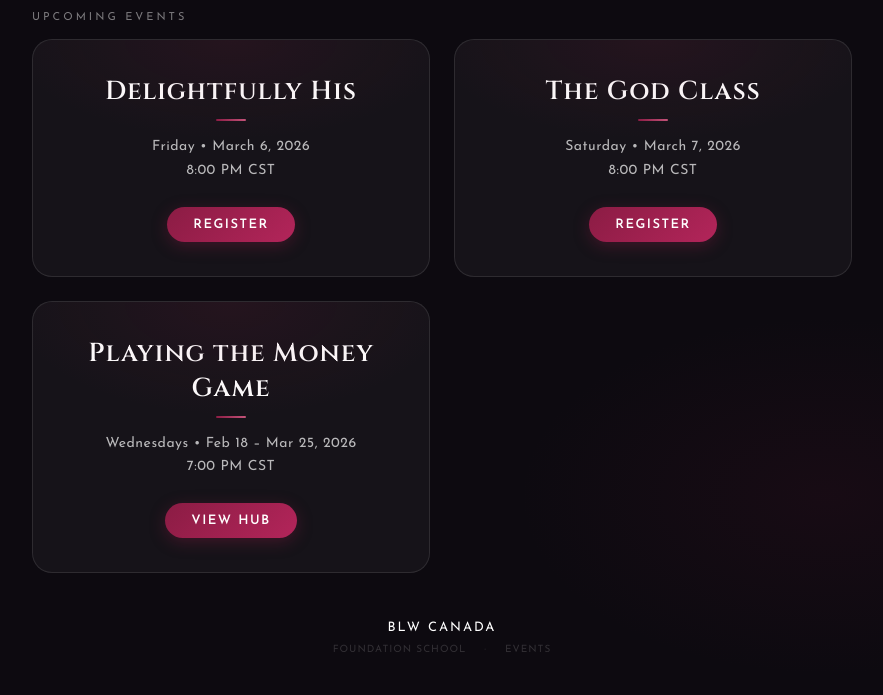
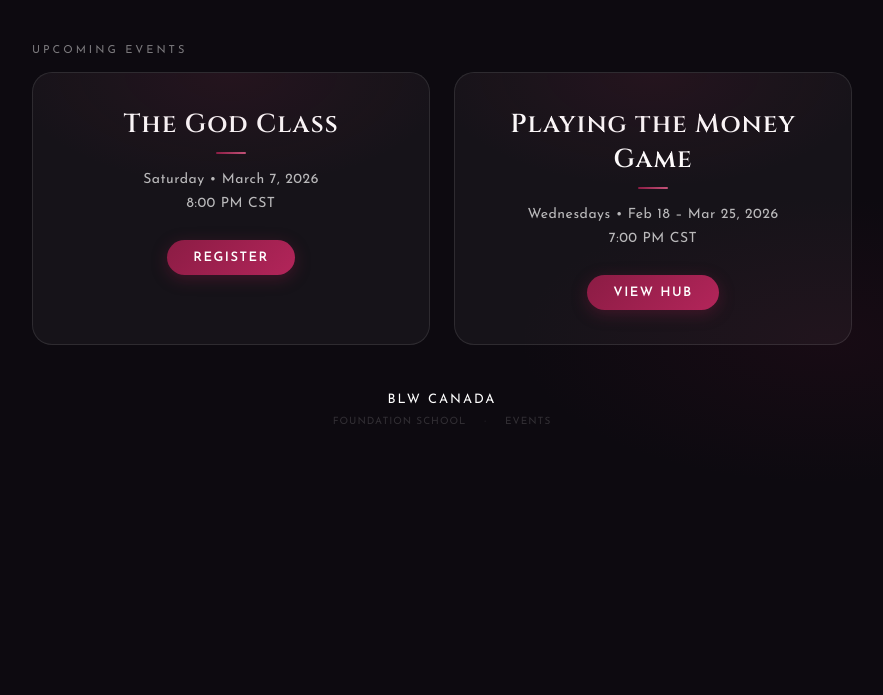
Before and after one commit to Amber-E-Moseri/BLW-CANADA, a plain HTML site: page index.html in a window 1280 px wide. Shown: the part 300-995 px from the top of the page, without its empty margins (198-1081 px from the left). After the commit the page ends 800 px from the top, so only its background shows below. Drawn offline with Linux system fonts and the light colour scheme.

Commit message:
Update index.html

```diff
--- a/index.html
+++ b/index.html
@@ -192,12 +192,7 @@ h1{
 
   <div class="section-label">Upcoming Events</div>
   <div class="grid">
-    <div class="card">
-      <h2>Delightfully His</h2>
-      <div class="card-divider"></div>
-      <div class="meta">Friday • March 6, 2026<br>8:00 PM CST</div>
-      <a href="delightfullyhis.html" class="btn">Register</a>
-    </div>
+
     <div class="card">
       <h2>The God Class</h2>
       <div class="card-divider"></div>
```
